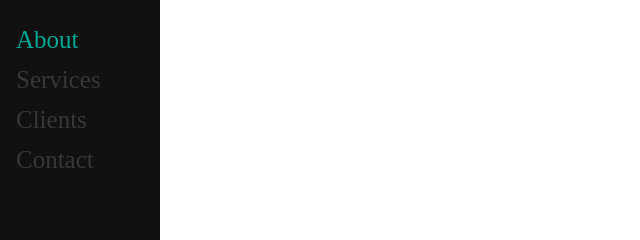
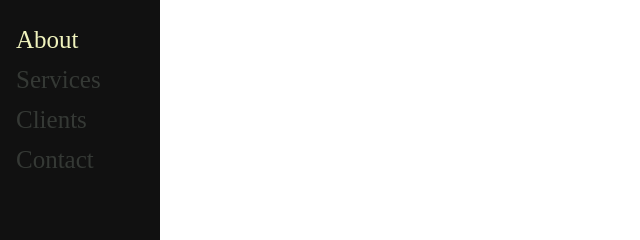
Before and after one commit to aceriusss/website, a plain HTML site: page index.html in a window 1280 px wide. In both pictures the pointer is over the link "About". Shown: the top 240 px of the page, 0-640 px from the left. Drawn offline with Linux system fonts and the light colour scheme.

Commit message:
Update index.html

```diff
--- a/index.html
+++ b/index.html
@@ -27,7 +27,7 @@ body
 }
 
 .sidenav a:hover {
-  color: #00a896;
+  color: #F0F3BD;
 }
 
 .main {
```
